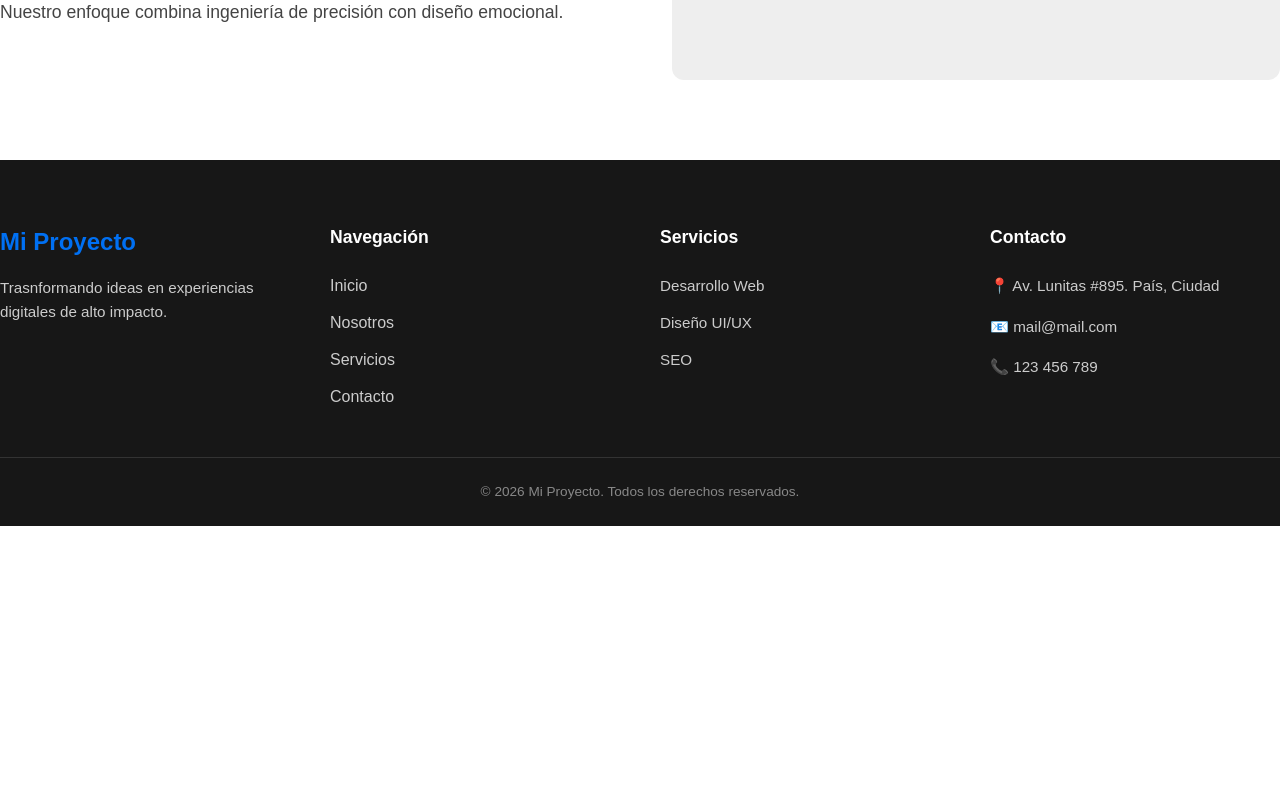
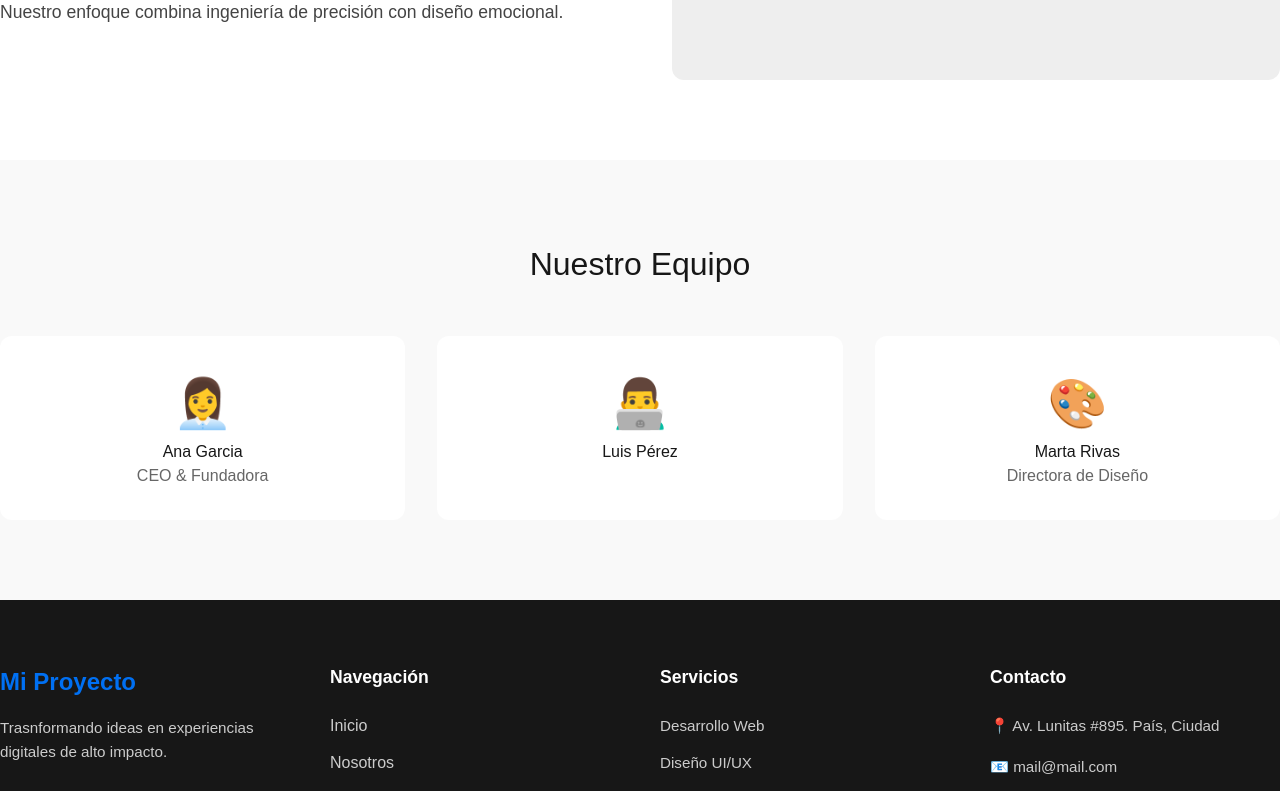
Before and after one commit to collectivecloudperu/proyecto-curso-react-ssr-next, a Next.js app: page /nosotros in a window 1280 px wide. Shown: the part 678-1469 px from the top of the page. Before the commit the page ends 1204 px from the top, so only its background shows below. Built offline with nearby package versions, Linux system fonts and the light colour scheme.

Commit message:
Add files via upload

```diff
--- a/app/nosotros/page.tsx
+++ b/app/nosotros/page.tsx
@@ -1,11 +1,13 @@
 import NosotrosHero from "../components/NosotrosHero";
 import Historia from "../components/Historia";
+import Equipo from "../components/Equipo";
 
 export default function NosotrosPage() {
     return (
         <main>
             <NosotrosHero />
             <Historia />
+            <Equipo />
         </main>
     )
 }
```
